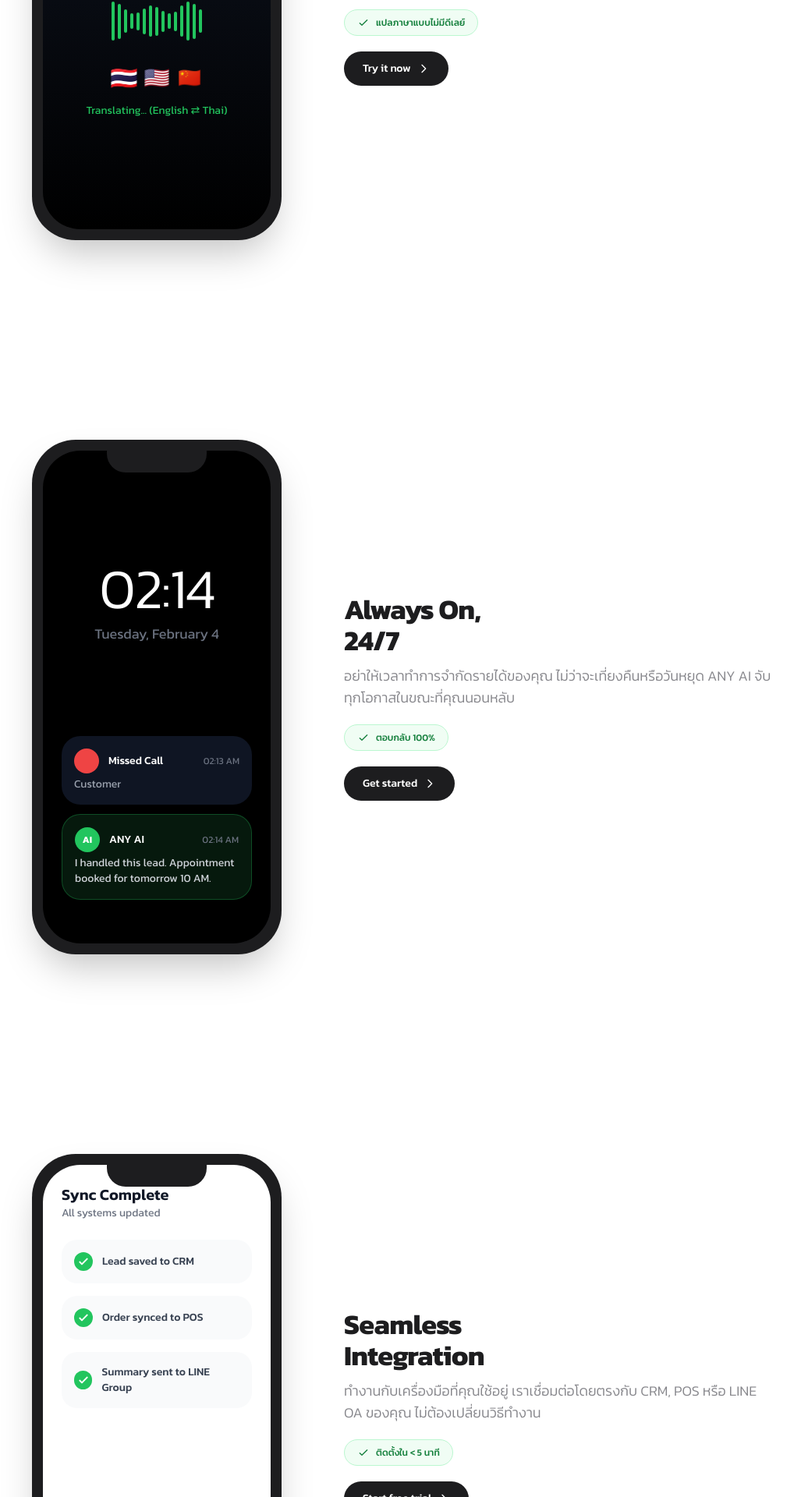
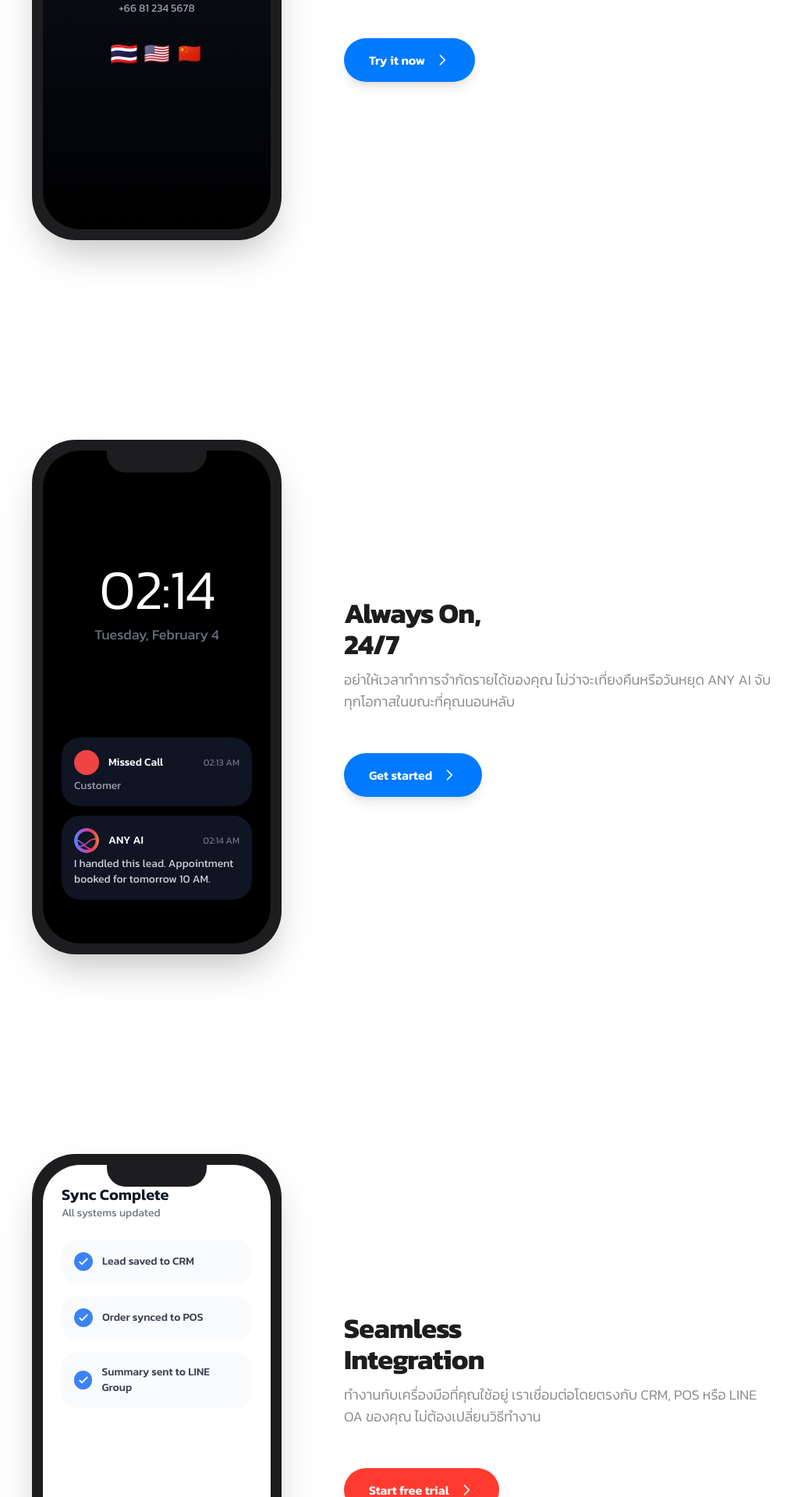
Before and after one commit to Any-AI-Team/any-ai-landing, a Next.js app: page / in a window 1280 px wide. Shown: the part 2735-4655 px from the top of the page at 78% size, without its empty margins (239-1257 px from the left). Built offline with nearby package versions, Linux system fonts and the light colour scheme.

Commit message:
feat: improve showcase part for better cta click rate

```diff
--- a/src/app/page.tsx
+++ b/src/app/page.tsx
@@ -22,10 +22,10 @@ export default function Index() {
                 {/* <ValueProposition /> */}
                 <Showcase />
                 <Integration />
-                {/* <UseCases /> */}
+                <UseCases />
                 {/* <Features /> */}
                 <DataPrivacy />
-                <Pricing />
+                {/* <Pricing /> */}
                 <FAQ />
                 <CTA />
                 <Footer />
--- a/src/components/landing/showcase.tsx
+++ b/src/components/landing/showcase.tsx
@@ -1,7 +1,9 @@
 "use client";
 
 import { motion } from "framer-motion";
+import Image from "next/image";
 import { useLanguage } from "@/contexts/LanguageContext";
+import logoC1 from "@/assets/LOGO_C1.png";
 
 // Phone Screen Components
 const CallScreen = () => (
@@ -12,24 +14,7 @@ const CallScreen = () => (
       <p className="text-white text-xl font-medium mb-2">Incoming Call</p>
       <p className="text-gray-400 text-sm mb-8">+66 81 234 5678</p>
 
-      {/* Waveform */}
-      <div className="flex items-center gap-1 mb-8">
-        {[...Array(15)].map((_, i) => (
-          <motion.div
-            key={i}
-            className="w-1 bg-green-500 rounded-full"
-            animate={{
-              height: [20, 40, 20, 50, 20],
-            }}
-            transition={{
-              duration: 1.2,
-              repeat: Infinity,
-              delay: i * 0.1,
-              ease: "easeInOut",
-            }}
-          />
-        ))}
-      </div>
+
 
       {/* Language Flags */}
       <div className="flex gap-3 mb-4">
@@ -56,7 +41,7 @@ const CallScreen = () => (
         </motion.div>
       </div>
 
-      <p className="text-green-500 text-sm">Translating... (English ⇄ Thai)</p>
+
     </div>
   </div>
 );
@@ -89,12 +74,14 @@ const LockScreen = () => (
         initial={{ x: -300, opacity: 0 }}
         animate={{ x: 0, opacity: 1 }}
         transition={{ delay: 0.6, duration: 0.5 }}
-        className="bg-green-900/30 backdrop-blur-xl rounded-2xl p-4 border border-green-500/30"
+        className="bg-gray-900/90 backdrop-blur-xl rounded-2xl p-4"
       >
         <div className="flex items-center gap-3 mb-1">
-          <div className="w-8 h-8 rounded-full bg-green-500 flex items-center justify-center text-white text-xs font-bold">
-            AI
-          </div>
+          <Image
+            src={logoC1}
+            alt="ANY AI"
+            className="w-8 h-8 rounded-full"
+          />
           <p className="text-white text-sm font-medium">ANY AI</p>
           <p className="text-gray-500 text-xs ml-auto">02:14 AM</p>
         </div>
@@ -130,7 +117,7 @@ const DashboardScreen = () => (
             initial={{ scale: 0 }}
             animate={{ scale: 1 }}
             transition={{ delay: item.delay + 0.3, type: "spring" }}
-            className="w-6 h-6 rounded-full bg-green-500 flex items-center justify-center"
+            className="w-6 h-6 rounded-full bg-blue-500 flex items-center justify-center"
           >
             <svg className="w-4 h-4 text-white" fill="none" viewBox="0 0 24 24" stroke="currentColor">
               <path strokeLinecap="round" strokeLinejoin="round" strokeWidth={3} d="M5 13l4 4L19 7" />
@@ -146,10 +133,10 @@ const DashboardScreen = () => (
       initial={{ scale: 0.8, opacity: 0 }}
       animate={{ scale: 1, opacity: 1 }}
       transition={{ delay: 1, duration: 0.5 }}
-      className="bg-green-50 border border-green-200 rounded-xl p-4 text-center"
+      className="bg-blue-50 border border-blue-200 rounded-xl p-4 text-center"
     >
-      <p className="text-green-700 font-semibold">Setup Complete</p>
-      <p className="text-green-600 text-sm">Ready in under 5 minutes</p>
+      <p className="text-blue-700 font-semibold">Setup Complete</p>
+      <p className="text-blue-600 text-sm">Ready to go</p>
     </motion.div>
   </div>
 );
@@ -210,21 +197,17 @@ export const Showcase = () => {
               <p className="text-sm md:text-base lg:text-lg text-[#86868B] font-light mb-5 max-w-xl">
                 {t.showcaseSections[0]?.body || "Speaks like a human, understands context, and handles conversations in Thai and English seamlessly."}
               </p>
-              <div className="inline-flex items-center gap-2 px-4 py-2 bg-green-50 text-green-700 rounded-full w-fit border border-green-200 mb-5">
-                <svg className="w-4 h-4" fill="none" viewBox="0 0 24 24" stroke="currentColor">
-                  <path strokeLinecap="round" strokeLinejoin="round" strokeWidth={2} d="M5 13l4 4L19 7" />
-                </svg>
-                <span className="font-medium text-xs">{t.showcaseSections[0]?.metric || "Natural conversations"}</span>
-              </div>
+              <div className="mt-8">
                 <a
                   href="/contact"
-                className="inline-flex items-center justify-center gap-2 px-6 py-3 bg-[#1D1D1F] text-white rounded-full text-sm font-medium hover:bg-[#2D2D2F] transition-colors w-fit"
+                  className="inline-flex items-center justify-center gap-3 px-8 py-4 bg-[#007AFF] text-white rounded-full text-base font-semibold hover:bg-[#0056CC] transition-all duration-200 shadow-lg hover:shadow-xl transform hover:-translate-y-0.5 w-fit"
                 >
                   Try it now
-                <svg className="w-4 h-4" fill="none" viewBox="0 0 24 24" stroke="currentColor">
+                  <svg className="w-5 h-5" fill="none" viewBox="0 0 24 24" stroke="currentColor">
                     <path strokeLinecap="round" strokeLinejoin="round" strokeWidth={2} d="M9 5l7 7-7 7" />
                   </svg>
                 </a>
+              </div>
             </motion.div>
           </div>
 
@@ -260,21 +243,17 @@ export const Showcase = () => {
               <p className="text-sm md:text-base lg:text-lg text-[#86868B] font-light mb-5 max-w-xl">
                 {t.showcaseSections[1]?.body || "Never miss a call again. ANY AI answers instantly, even at 2 AM, capturing every opportunity while you sleep."}
               </p>
-              <div className="inline-flex items-center gap-2 px-4 py-2 bg-green-50 text-green-700 rounded-full w-fit border border-green-200 mb-5">
-                <svg className="w-4 h-4" fill="none" viewBox="0 0 24 24" stroke="currentColor">
-                  <path strokeLinecap="round" strokeLinejoin="round" strokeWidth={2} d="M5 13l4 4L19 7" />
-                </svg>
-                <span className="font-medium text-xs">{t.showcaseSections[1]?.metric || "24/7 availability"}</span>
-              </div>
+              <div className="mt-8">
                 <a
                   href="/contact"
-                className="inline-flex items-center justify-center gap-2 px-6 py-3 bg-[#1D1D1F] text-white rounded-full text-sm font-medium hover:bg-[#2D2D2F] transition-colors w-fit"
+                  className="inline-flex items-center justify-center gap-3 px-8 py-4 bg-[#007AFF] text-white rounded-full text-base font-semibold hover:bg-[#0056CC] transition-all duration-200 shadow-lg hover:shadow-xl transform hover:-translate-y-0.5 w-fit"
                 >
                   Get started
-                <svg className="w-4 h-4" fill="none" viewBox="0 0 24 24" stroke="currentColor">
+                  <svg className="w-5 h-5" fill="none" viewBox="0 0 24 24" stroke="currentColor">
                     <path strokeLinecap="round" strokeLinejoin="round" strokeWidth={2} d="M9 5l7 7-7 7" />
                   </svg>
                 </a>
+              </div>
             </motion.div>
           </div>
 
@@ -310,21 +289,17 @@ export const Showcase = () => {
               <p className="text-sm md:text-base lg:text-lg text-[#86868B] font-light mb-5 max-w-xl">
                 {t.showcaseSections[2]?.body || "Syncs with your CRM, POS, and LINE automatically. Every call becomes actionable data in your existing workflow."}
               </p>
-              <div className="inline-flex items-center gap-2 px-4 py-2 bg-green-50 text-green-700 rounded-full w-fit border border-green-200 mb-5">
-                <svg className="w-4 h-4" fill="none" viewBox="0 0 24 24" stroke="currentColor">
-                  <path strokeLinecap="round" strokeLinejoin="round" strokeWidth={2} d="M5 13l4 4L19 7" />
-                </svg>
-                <span className="font-medium text-xs">{t.showcaseSections[2]?.metric || "Setup in 5 minutes"}</span>
-              </div>
+              <div className="mt-8">
                 <a
                   href="/contact"
-                className="inline-flex items-center justify-center gap-2 px-6 py-3 bg-[#1D1D1F] text-white rounded-full text-sm font-medium hover:bg-[#2D2D2F] transition-colors w-fit"
+                  className="inline-flex items-center justify-center gap-3 px-8 py-4 bg-[#FF3B30] text-white rounded-full text-base font-semibold hover:bg-[#D70015] transition-all duration-200 shadow-lg hover:shadow-xl transform hover:-translate-y-0.5 w-fit"
                 >
                   Start free trial
-                <svg className="w-4 h-4" fill="none" viewBox="0 0 24 24" stroke="currentColor">
+                  <svg className="w-5 h-5" fill="none" viewBox="0 0 24 24" stroke="currentColor">
                     <path strokeLinecap="round" strokeLinejoin="round" strokeWidth={2} d="M9 5l7 7-7 7" />
                   </svg>
                 </a>
+              </div>
             </motion.div>
           </div>
 
```
Also changed, not shown: src/assets/LOGO_C1.png (added). Lines whose indentation alone changed are shown as unchanged.
